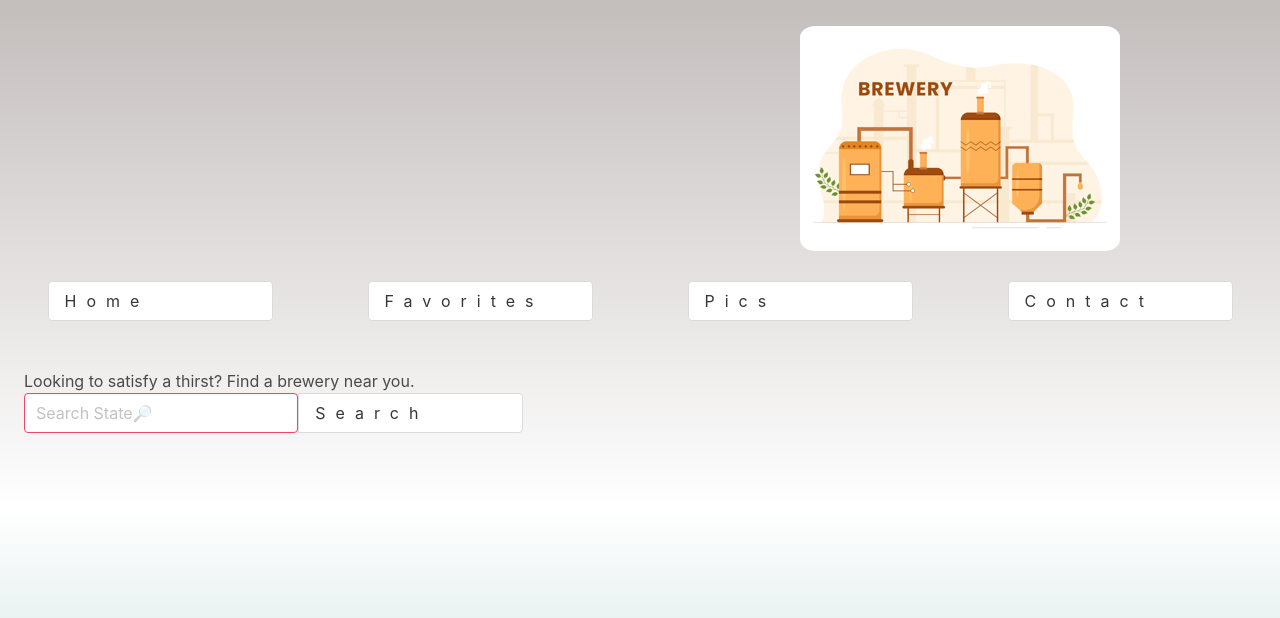
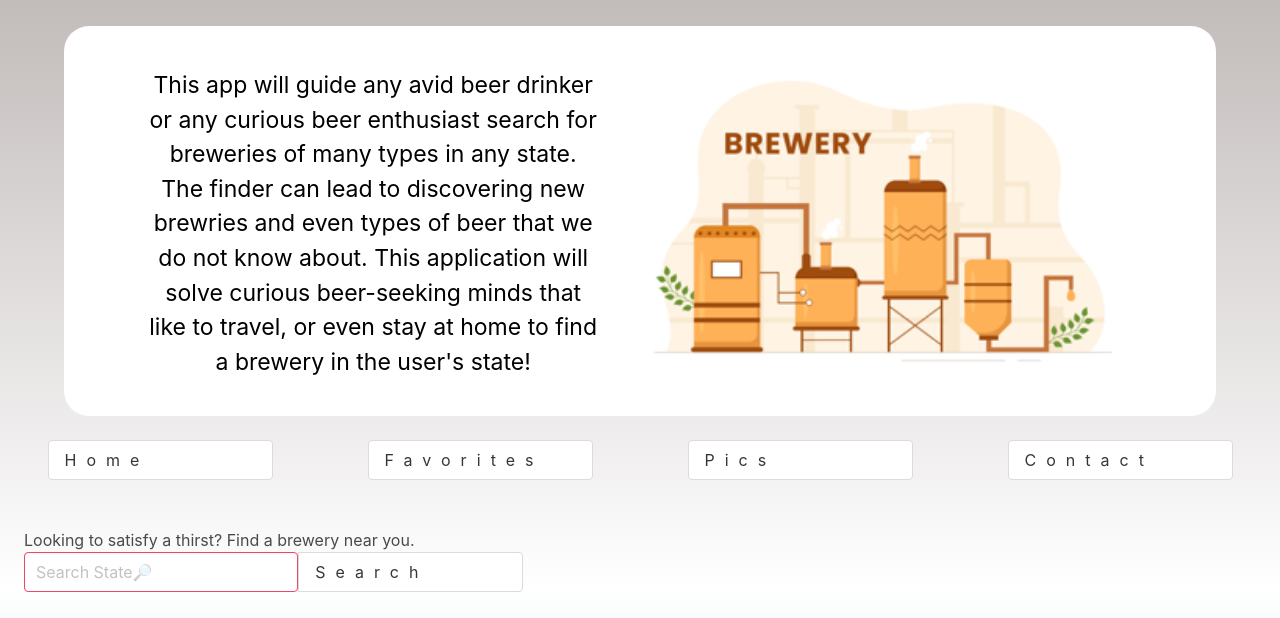
Before and after one commit to BrianLucy/ImThirsty, a plain HTML site: page index.html in a window 1280 px wide. Shown: the part 104-722 px from the top of the page. Drawn offline with nearby package versions, Linux system fonts and the light colour scheme.

Commit message:
welcome statement in style

```diff
--- a/assets/css/style.css
+++ b/assets/css/style.css
@@ -12,8 +12,17 @@ html {
 }
 
 img {
-  margin-left: 800px;
+  margin-left: 50px;
   border-radius: 5%;
+  width: 500px;
+  height: 300px;
+  margin-left: 40px
+  position: relative;
+  left: 50px;
+  display: flex;
+  flex: wrap;
+  flex-wrap: wrap;
+
 }
 
 nav {
@@ -99,6 +108,41 @@ button:hover {
   box-shadow: 15px 30px 32px rgba(0, 0, 0, 0.25);
   transform: translateY(-10px);
 }
+#head-card {
+  font-size: 1.2em;
+  color: black;
+  display: flex;
+  flex-wrap: wrap;
+  background-color: white;
+  border-radius: 25px;
+  padding: 1em;
+  margin: 1em 0;
+  display: flex;
+  text-align: center;
+  margin: auto;
+  justify-self: center;
+  align-self: center;
+}
+
+#bio {
+  font-size: 1.2em;
+  color: black;
+  flex-wrap: wrap;
+  background-color: white;
+  border-radius: 25px;
+  padding: 1em;
+  margin: 1em 0;
+  display: flex;
+  text-align: center;
+  margin: 0;
+  justify-self: left;
+  align-self: flex-start;
+  width: 500px;
+  height: 300px;
+  position: relative;
+  left: 40px;
+  top: 0px;
+}
 
 /*
   button {
--- a/index.html
+++ b/index.html
@@ -21,8 +21,10 @@
     <h1 id="appTitle" class="title is-1 pt-4">Hoppy🍻Trails</h1>
   </header>
 
+  <div id="head-card" class="container is-flex">
+  <p id="bio" >This app will guide any avid beer drinker or any curious beer enthusiast search for breweries of many types in any state. The finder can lead to discovering new brewries and even types of beer that we do not know about. This application will solve curious beer-seeking minds that like to travel, or even stay at home to find a brewery in the user's state! </p>
   <img src="./assets/images/brewery-prod.png">
-
+  </div>
   <!-- navbar -->
   <nav class="level mt-5">
     <p class="level-item has-text-centered">
```
